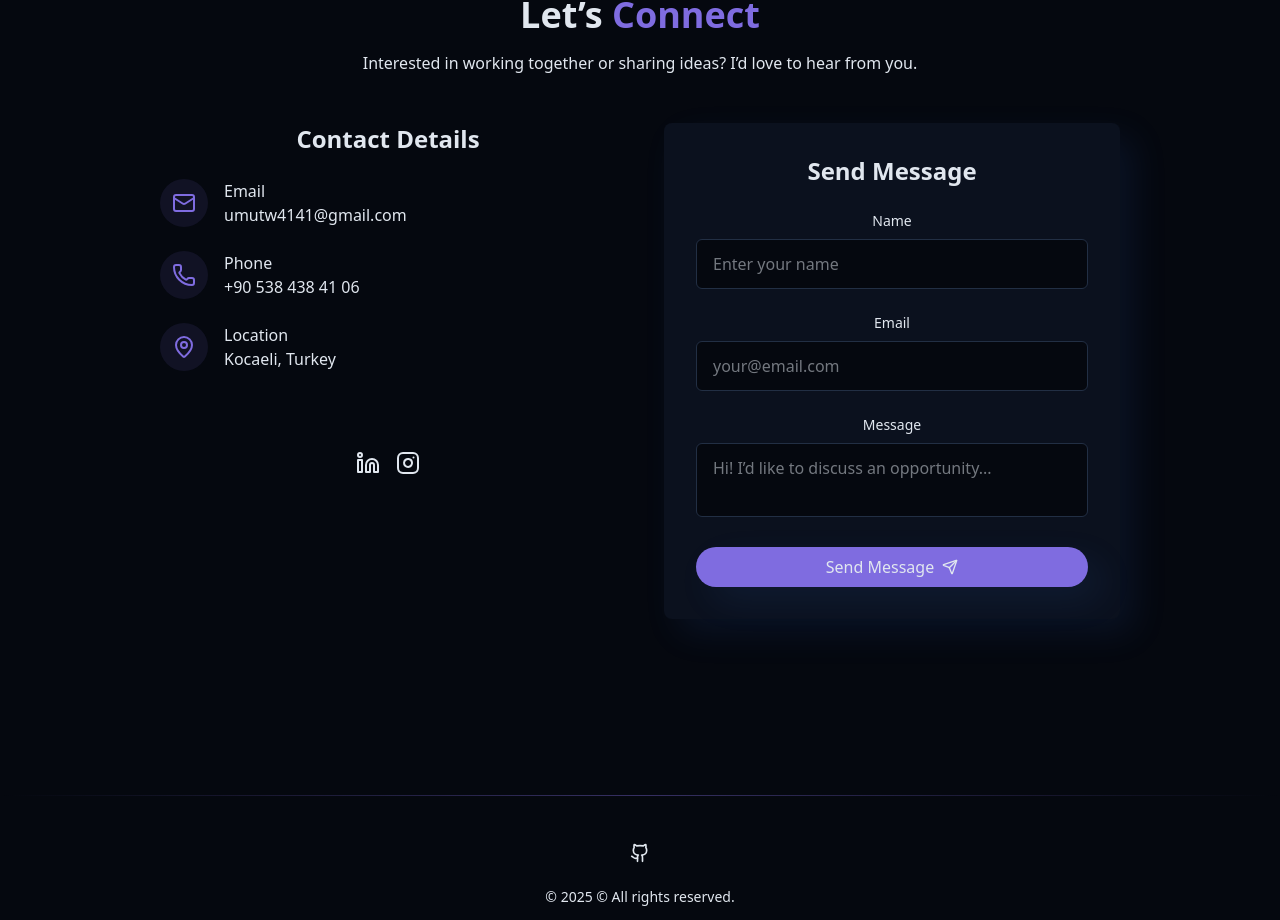
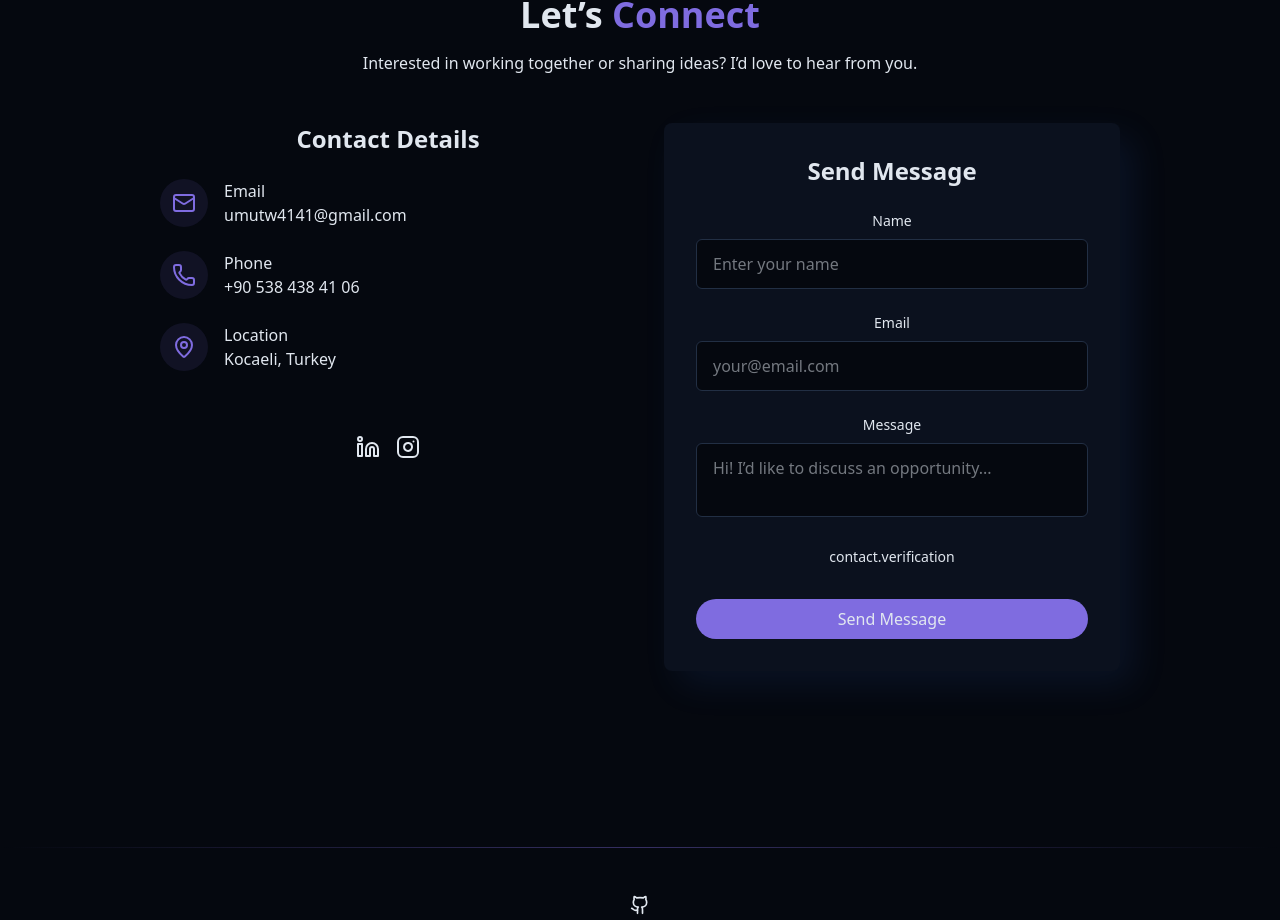
Before and after one commit to umutfr/Portfolio-K, a React (Vite) app: page / in a window 1280 px wide. Shown: the part 3378-4298 px from the top of the page. Built offline with nearby package versions, Linux system fonts and the light colour scheme; no server answers; the HTML template or start-up script is replaced by a standard one.

Commit message:
Forma Email.js ve Google reCAPTCHA eklendi.

```diff
--- a/index.html
+++ b/index.html
@@ -5,9 +5,11 @@
     <link rel="icon" type="image/png" href="../img/iconn2.png" />
     <meta name="viewport" content="width=device-width, initial-scale=1.0" />
     <title>Umut Tech | umutfr</title>
+    <script src="https://www.google.com/recaptcha/api.js" async defer></script>
   </head>
   <body>
     <div id="root"></div>
     <script type="module" src="/src/main.jsx"></script>
+
   </body>
 </html>
--- a/package.json
+++ b/package.json
@@ -10,6 +10,7 @@
     "preview": "vite preview"
   },
   "dependencies": {
+    "@emailjs/browser": "^4.4.1",
     "@radix-ui/react-toast": "^1.2.15",
     "@tailwindcss/vite": "^4.1.13",
     "class-variance-authority": "^0.7.1",
--- a/src/components/ContactSection.jsx
+++ b/src/components/ContactSection.jsx
@@ -1,40 +1,52 @@
 import { Instagram, Linkedin, Mail, MapPin, Phone, Send } from "lucide-react"
 import { cn } from '@/lib/utils'
 import { useToast } from "@/hooks/use-toast"
-import { useState } from "react";
+import { useState, useRef } from "react";
 import { useTranslation } from "react-i18next";
-
-
-
+import emailjs from "@emailjs/browser";
 
 export const ContactSection = () => {
   const { t } = useTranslation();
-
-
   const { toast } = useToast();
   const [isSubmitting, setIsSubmitting] = useState(false);
+  const form = useRef();
 
-
-    const handleSubmit = (e) => {
-            e.preventDefault()
-
+  const sendEmail = (e) => {
+    e.preventDefault();
     setIsSubmitting(true);
 
-            setTimeout(() => {
+    emailjs
+      .sendForm(
+        import.meta.env.VITE_EMAILJS_SERVICE_ID,
+        import.meta.env.VITE_EMAILJS_TEMPLATE_ID,
+        form.current,
+        { publicKey: import.meta.env.VITE_EMAILJS_PUBLIC_KEY }
+      )
+      .then(
+        () => {
           toast({
             title: "Message sent!",
             description: "Thank you for your message. I'll get back to you soon",
           });
           setIsSubmitting(false);
-            },1500);
+        },
+        (error) => {
+          toast({
+            title: "Failed to send",
+            description: error.text,
+            variant: "destructive"
+          });
+          setIsSubmitting(false);
+        }
+      );
   };
-
 
   return (
     <section id="contact" className="py-24 px-4 relative bg-secondary/30">
       <div className="container mx-auto max-w-5xl">
         <h2 className="text-3xl md:text-4xl font-bold mb-4 text-center">
-                {t("contact.getInTouch.p1")}<span className="text-primary">{t("contact.getInTouch.p2")}</span>
+          {t("contact.getInTouch.p1")}
+          <span className="text-primary">{t("contact.getInTouch.p2")}</span>
         </h2>
 
         <p className="text-center text-muted-foreground mb-12 max-w-2xl mx-auto">
@@ -42,6 +54,7 @@ export const ContactSection = () => {
         </p>
 
         <div className="grid grid-cols-1 md:grid-cols-2 gap-12">
+          {/* Contact Info */}
           <div className="space-y-8">
             <h3 className="text-2xl font-semibold mb-6">{t("contact.infoHeading")}</h3>
             <div className="space-y-6 text-left">
@@ -51,7 +64,8 @@ export const ContactSection = () => {
                 </div>
                 <div>
                   <h4 className="font-medium">Email</h4>
-                                    <a href="mailto:asd@gmail.com" className="text-muted-foreground hover:text-primary transition-colors">umutw4141@gmail.com
+                  <a href="mailto:asd@gmail.com" className="text-muted-foreground hover:text-primary transition-colors">
+                    umutw4141@gmail.com
                   </a>
                 </div>
               </div>
@@ -74,78 +88,103 @@ export const ContactSection = () => {
                 </div>
                 <div>
                   <h4 className="font-medium">{t("contact.location")}</h4>
-                                    <a className="text-muted-foreground hover:text-primary transition-colors">Kocaeli, Turkey
+                  <a className="text-muted-foreground hover:text-primary transition-colors">
+                    Kocaeli, Turkey
                   </a>
                 </div>
               </div>
+            </div>
 
-                        </div>
             <div className="pt-8">
-                            <h4 className="font-medium mb-4"></h4>
               <div className="flex space-x-4 justify-center">
                 <a href="https://www.linkedin.com/in/umut-g/" target="_blank"
                   className="text-muted-foreground hover:text-primary transition-transform transform hover:scale-110 hover:drop-shadow-[0_0_8px_hsl(var(--primary))]">
-
                   <Linkedin/>
                 </a>
-                                <a href="https://www.instagram.com/umut.exw/" target="_blank" className="text-muted-foreground hover:text-primary transition-transform transform hover:scale-110 hover:drop-shadow-[0_0_8px_hsl(var(--primary))]">
+                <a href="https://www.instagram.com/umut.exw/" target="_blank"
+                  className="text-muted-foreground hover:text-primary transition-transform transform hover:scale-110 hover:drop-shadow-[0_0_8px_hsl(var(--primary))]">
                   <Instagram/>
                 </a>
               </div>
             </div>
           </div>
 
-                    <div className="bg-card p-8 rounded-lg shadow-xs"
-                    onSubmit={handleSubmit}>
+          {/* Contact Form */}
+          <div className="bg-card p-8 rounded-lg shadow-xs">
             <h3 className="text-2xl font-semibold mb-6">{t("contact.sendMessage")}</h3>
 
-                        <form className="space-y-6">
+            <form ref={form} onSubmit={sendEmail} className="space-y-6">
               <div>
-                                <label htmlFor="name" className="block text-sm font-medium mb-2">{t("contact.name")}</label>
+                <label htmlFor="user_name" className="block text-sm font-medium mb-2">
+                  {t("contact.name")}
+                </label>
                 <input
                   type="text"
-                                id="name"
-                                name="name"
+                  id="user_name"
+                  name="user_name"
                   required
                   className="w-full px-4 py-3 rounded-md border border-input bg-background focus:outline-hidden focus:ring-2 focus:ring-primary"
-                                placeholder={t("contact.placeholders.name")}></input>
+                  placeholder={t("contact.placeholders.name")}
+                />
               </div>
 
               <div>
-                                <label htmlFor="email" className="block text-sm font-medium mb-2">{t("contact.yourEmail")}</label>
+                <label htmlFor="user_email" className="block text-sm font-medium mb-2">
+                  {t("contact.yourEmail")}
+                </label>
                 <input
                   type="email"
-                                id="email"
-                                name="email"
+                  id="user_email"
+                  name="user_email"
                   required
                   className="w-full px-4 py-3 rounded-md border border-input bg-background focus:outline-hidden focus:ring-2 focus:ring-primary"
-                                placeholder={t("contact.placeholders.email")}></input>
+                  placeholder={t("contact.placeholders.email")}
+                />
               </div>
 
               <div>
-                                <label htmlFor="message" className="block text-sm font-medium mb-2">{t("contact.yourMessage")}</label>
+                <label htmlFor="message" className="block text-sm font-medium mb-2">
+                  {t("contact.yourMessage")}
+                </label>
                 <textarea
                   id="message"
                   name="message"
                   required
                   className="w-full px-4 py-3 rounded-md border border-input bg-background focus:outline-hidden focus:ring-2 focus:ring-primary resize-none"
-                                placeholder={t("contact.placeholders.message")}/>
+                  placeholder={t("contact.placeholders.message")}
+                />
               </div>
-                            <button
+              {/* Hidden input ile time ekle */}
+                <input
+                    type="hidden"
+                    name="time"
+                    value={new Date().toLocaleString()}
+                />
+              {/* Google reCAPTCHA */}
+            <div className="flex flex-col items-center space-y-2">
+            <label htmlFor="g-recaptcha" className="block text-sm font-medium">
+                {t("contact.verification")}
+            </label>
+            <div
+                id="g-recaptcha"
+                className="g-recaptcha"
+                data-sitekey={import.meta.env.VITE_RECAPTCHA_SITE_KEY}
+            ></div>
+            </div>
+
+            {/* Submit */}
+            <input
             type="submit"
+            value={isSubmitting ? t("contact.sending") : t("contact.sendMessage")}
             disabled={isSubmitting}
             className={cn(
-                                "cosmic-button w-full flex items-center justify-center gap-2",
+                "cosmic-button w-full flex items-center justify-center gap-2 cursor-pointer"
             )}
-                            >
-                                {isSubmitting ? t("contact.sending") : t("contact.sendMessage")}
-                                <Send size={16}/>
-                            </button>
+            />
             </form>
           </div>
         </div>
       </div>
     </section>
   )
-
 }
```
Also changed, not shown: 2 other files (tests, documents, lock files or other folders). Lines whose indentation alone changed are shown as unchanged.
